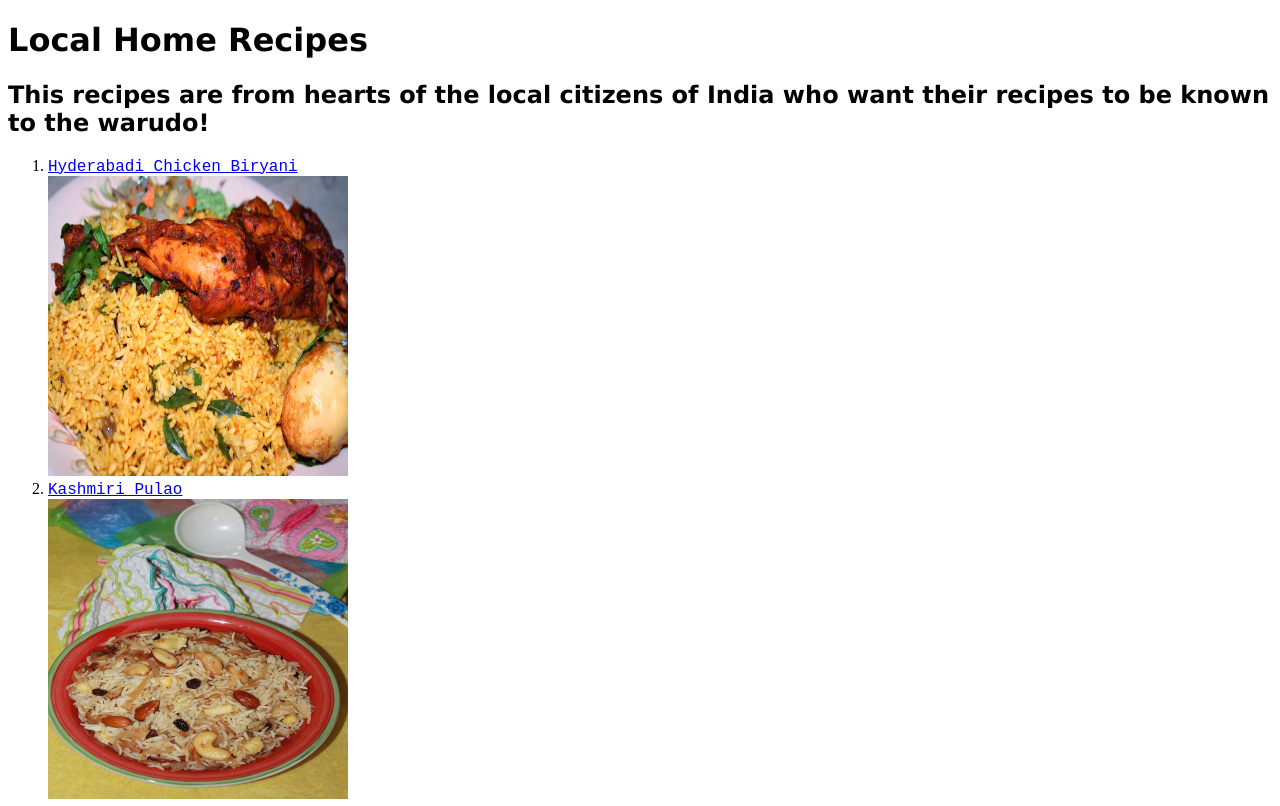
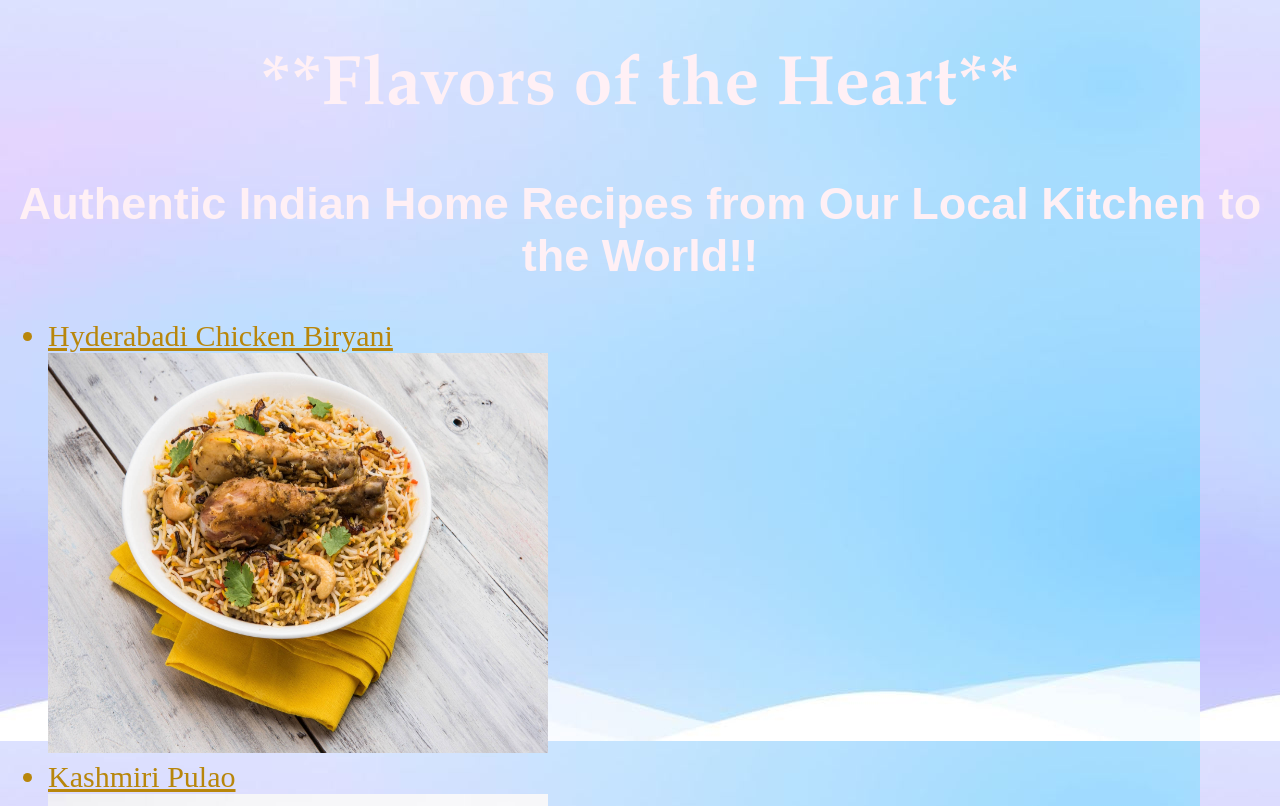
Before and after one commit to GodriKThEGrafteD/odin-recipes, a plain HTML site: page index.html in a window 1280 px wide. Shown: the top 806 px of the page. Drawn offline with Linux system fonts and the light colour scheme.

Commit message:
edited biryani.html and index.html and pulao.html used css

```diff
--- a/index.html
+++ b/index.html
@@ -1,24 +1,36 @@
 <!DOCTYPE html>
 <html lang="en">
 <head>
+  <style>
+    body{
+      background-image: url("./recipes/back.jpg");
+      background-color: #cccccc;
+    }
+  </style>
     <meta charset="UTF-8">
     <title>Odin Recipes</title>
-    <h1 style="font-family:verdana"><strong>Local Home Recipes</strong></h1>
-    <h2 style="font-family:verdana">This recipes are from hearts of the local citizens of India who want their recipes to be known to the warudo!  </h2>
+    <link rel="stylesheet" href="styles.css">
+    <div>
+     <h1 class="one"><strong>**Flavors of the Heart**</strong></h1>
+     <h2 class="one storm ">Authentic Indian Home Recipes from Our Local Kitchen to the World!!  </h2>
+    </div>
+
 
 </head>
 <body>
 
 
 
-<ol>
+<ul class="blush">
+  <div>
+    <li> <a class="red" href=./recipes/biryani.html>Hyderabadi Chicken Biryani</a></li>
+    <img src = "./images/biryanini.jpg" height="400" width="500">
 
-  <li> <a style="font-family:Courier New" href=./recipes/biryani.html>Hyderabadi Chicken Biryani</a></li>
-  <img src = "./images/chick.jpg" height="300" width="300">
-  <li><a style="font-family:Courier New" href="./recipes/pulao.html">Kashmiri Pulao</a></li>
-  <img src = "./images/kashmir.JPG" height="300" width="300">
+    <li><a class="bru"   href="./recipes/pulao.html">Kashmiri Pulao</a></li>
+    <img src = "./images/pulaooo.jpg" height="400" width="500">
+  </div>
 
-</ol>
+</ul>
 
 
 
--- /dev/null
+++ b/styles.css
@@ -0,0 +1,21 @@
+.blush,
+.red,
+.bru{
+    color:darkgoldenrod;
+    font-style: "Arial" ;
+    font-size: 30px;
+}
+
+.one{
+    color:lavenderblush;
+    font-size: 70px;
+    font-family: "Garamond";
+    text-align: center;
+    font-weight: 600;
+
+
+}
+.storm{
+    font-size:45px;
+    font-family: "Arial";
+}
```
Also changed, not shown: recipes/biryani.html (+53 -28 lines), recipes/pulao.html (+41 -12 lines), images/biryanini.jpg (added), images/chick.jpg (deleted), images/kashmir.JPG (deleted), images/murgh.jpg (deleted), images/pulaooo.jpg (added), recipes/back.jpg (added), recipes/biryanini.jpg (added), recipes/chick.jpg (deleted), recipes/kashmir.JPG (deleted), recipes/pulaooo.jpg (added).
